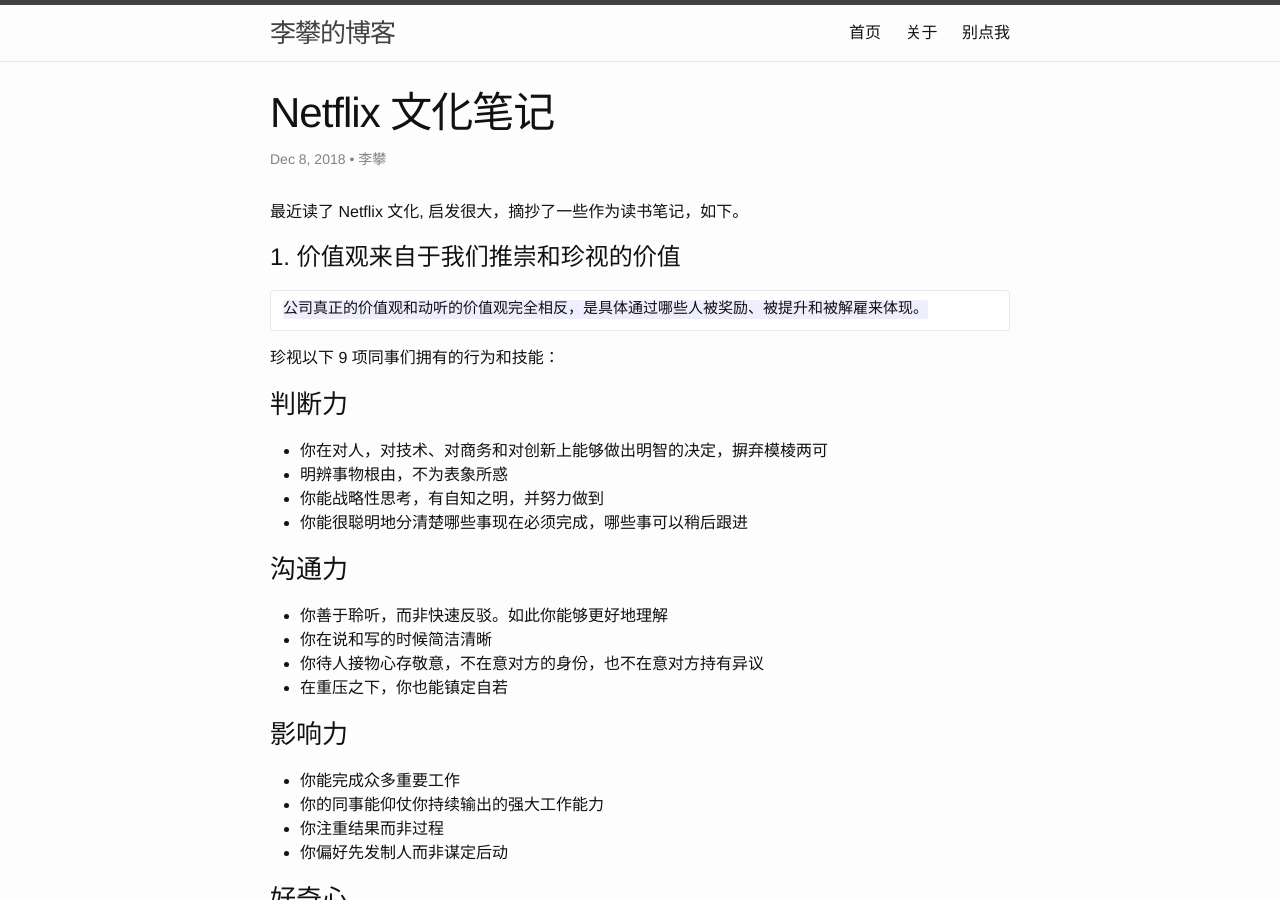
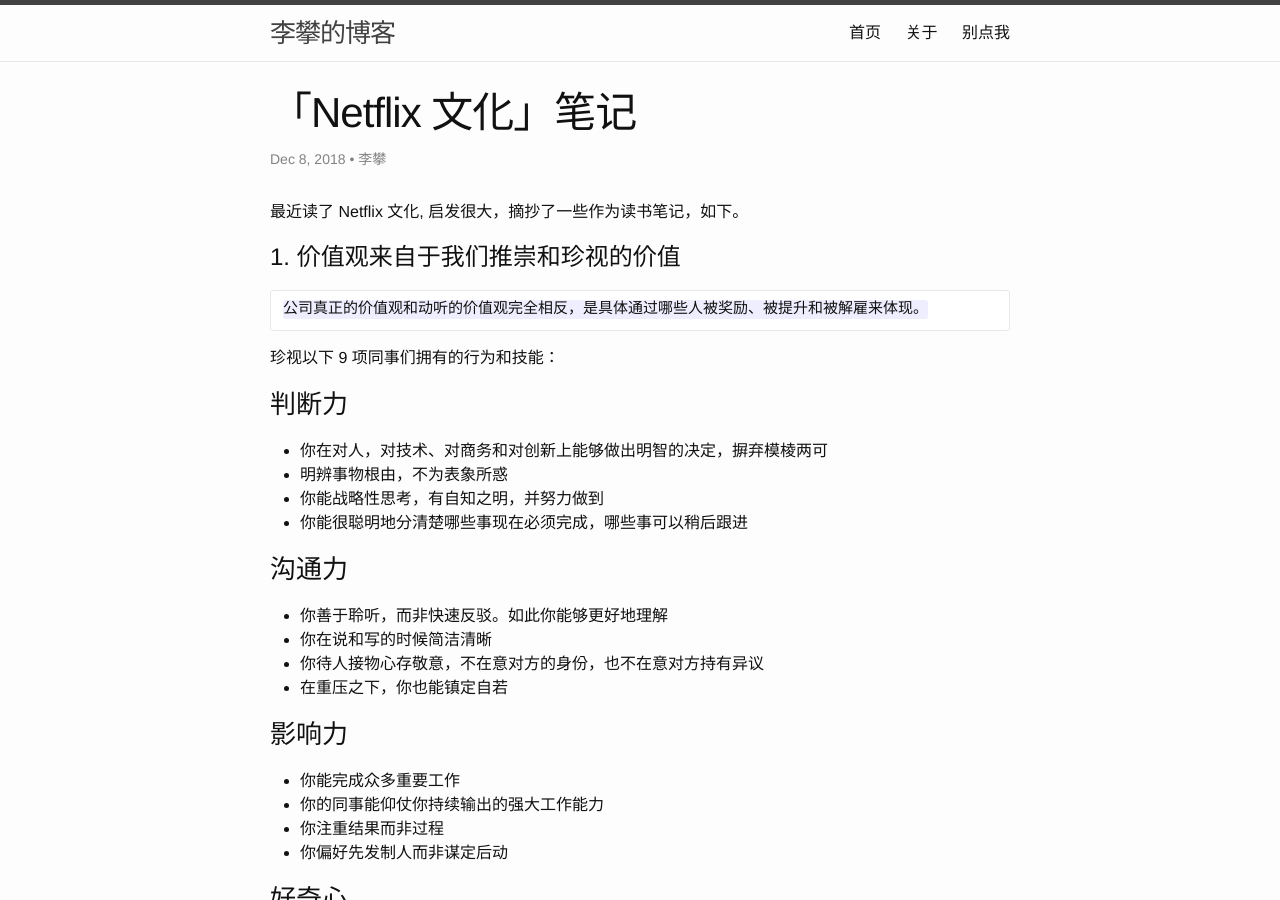
Before and after one commit to iamlipan/iamlipan.github.io, a Jekyll site: the page built from _posts/2018-12-08-netflix-culture-note.md, in a window 1280 px wide and 900 px high. Built offline with Jekyll 4.4.1, drawn with Linux system fonts in a browser that asks for light colours.

```diff
--- a/_posts/2018-12-08-netflix-culture-note.md
+++ b/_posts/2018-12-08-netflix-culture-note.md
@@ -1,5 +1,5 @@
 ---
-title: Netflix 文化笔记
+title: 「Netflix 文化」笔记
 author: 李攀
 layout: post
 ---
```
